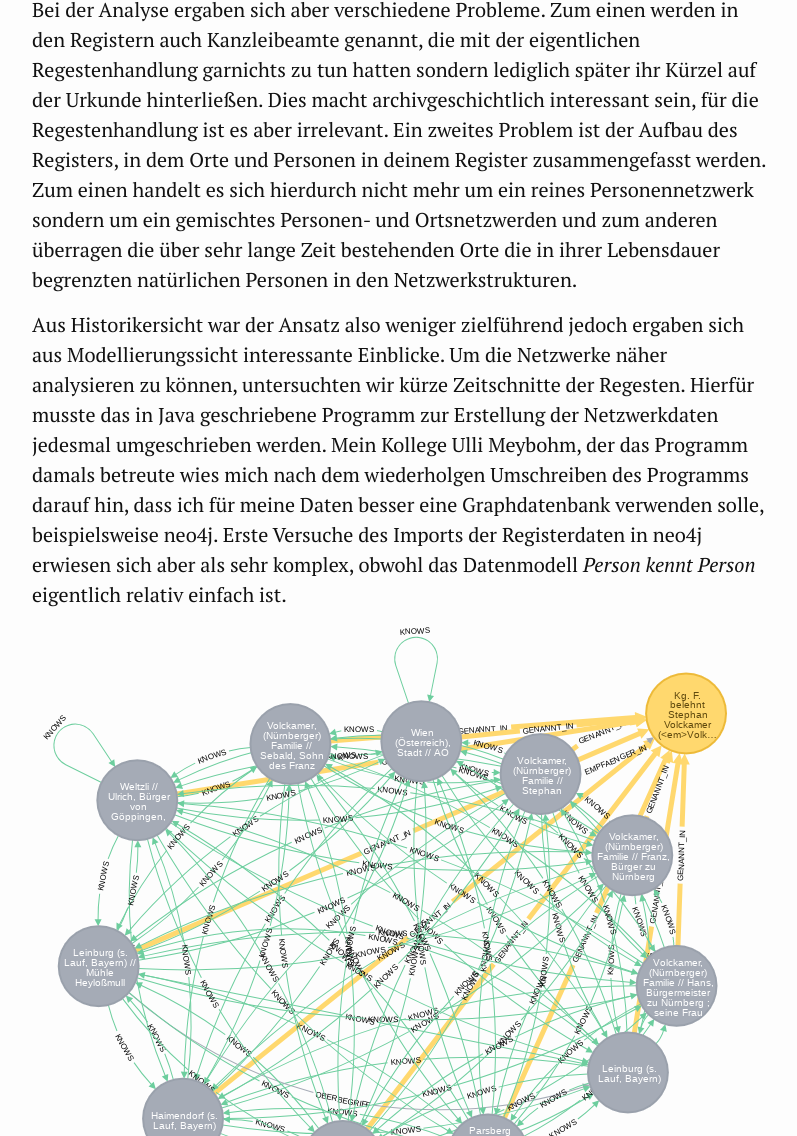
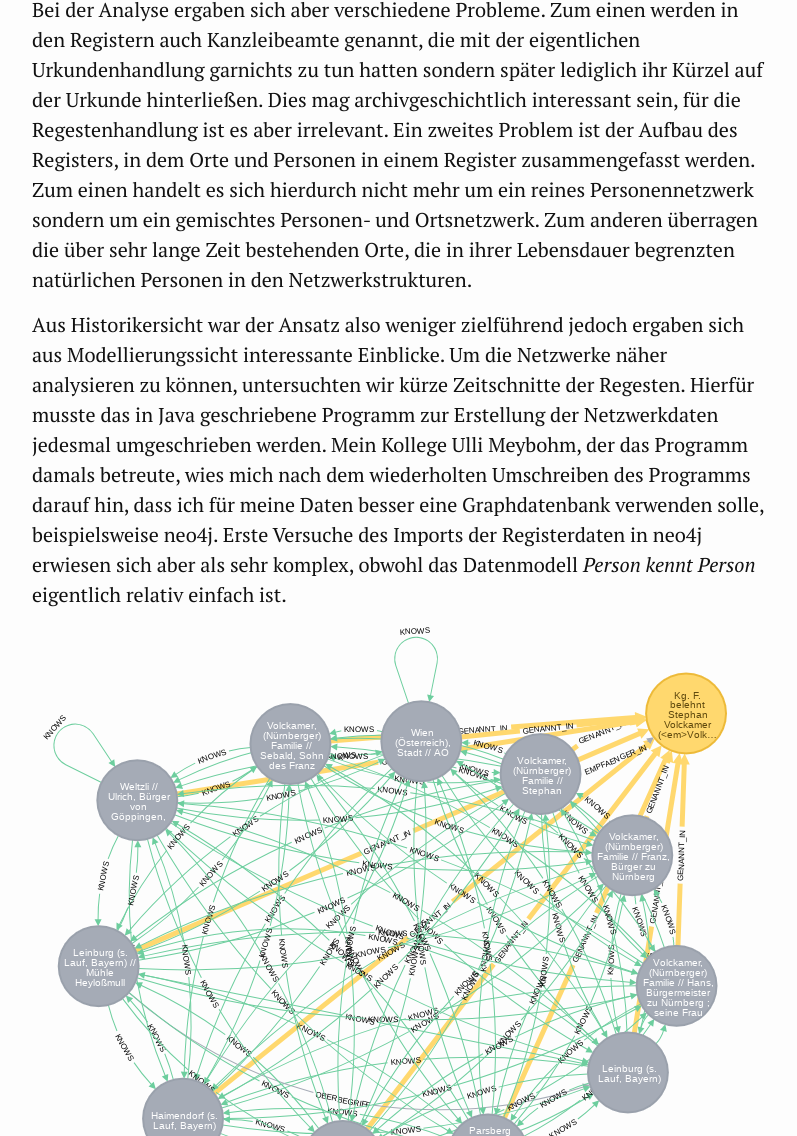
Before and after one commit to kuczera/Graphentechnologien, a Jekyll site: the page built from docs/10_Regesta-Imperii.md, in a window 1280 px wide and 1400 px high, scrolled down 5653 px. Shown: the part 264-1400 px from the top of the window, without its empty margins (238-1035 px from the left). Built offline with Jekyll 4.4.1, drawn with Linux system fonts in a browser that asks for light colours; some of the changed text lies outside the part shown.

Commit message:
Regestennutzung durchkorrigiert

```diff
--- a/docs/10_Regesta-Imperii.md
+++ b/docs/10_Regesta-Imperii.md
@@ -62,9 +62,9 @@ In der folgenden Abbildung sind die den Registern des Regestenbandes von Joseph
 
 ![Personennetzwerk aus den Registern der Regesten Chmels.](Bilder/Chmelvisualisierung-v2.png)
 
-Bei der Analyse ergaben sich aber verschiedene Probleme. Zum einen werden in den Registern auch Kanzleibeamte genannt, die mit der eigentlichen Regestenhandlung garnichts zu tun hatten sondern lediglich später ihr Kürzel auf der Urkunde hinterließen. Dies macht archivgeschichtlich interessant sein, für die Regestenhandlung ist es aber irrelevant. Ein zweites Problem ist der Aufbau des Registers, in dem Orte und Personen in deinem Register zusammengefasst werden. Zum einen handelt es sich hierdurch nicht mehr um ein reines Personennetzwerk sondern um ein gemischtes Personen- und Ortsnetzwerden und zum anderen überragen die über sehr lange Zeit bestehenden Orte die in ihrer Lebensdauer begrenzten natürlichen Personen in den Netzwerkstrukturen.
+Bei der Analyse ergaben sich aber verschiedene Probleme. Zum einen werden in den Registern auch Kanzleibeamte genannt, die mit der eigentlichen Urkundenhandlung garnichts zu tun hatten sondern später lediglich ihr Kürzel auf der Urkunde hinterließen. Dies mag archivgeschichtlich interessant sein, für die Regestenhandlung ist es aber irrelevant. Ein zweites Problem ist der Aufbau des Registers, in dem Orte und Personen in einem Register zusammengefasst werden. Zum einen handelt es sich hierdurch nicht mehr um ein reines Personennetzwerk sondern um ein gemischtes Personen- und Ortsnetzwerk. Zum anderen überragen die über sehr lange Zeit bestehenden Orte, die in ihrer Lebensdauer begrenzten natürlichen Personen in den Netzwerkstrukturen.
 
-Aus Historikersicht war der Ansatz also weniger zielführend jedoch ergaben sich aus Modellierungssicht interessante Einblicke. Um die Netzwerke näher analysieren zu können, untersuchten wir kürze Zeitschnitte der Regesten. Hierfür musste das in Java geschriebene Programm zur Erstellung der Netzwerkdaten jedesmal umgeschrieben werden. Mein Kollege Ulli Meybohm, der das Programm damals betreute wies mich nach dem wiederholgen Umschreiben des Programms darauf hin, dass ich für meine Daten besser eine Graphdatenbank verwenden solle, beispielsweise neo4j. Erste Versuche des Imports der Registerdaten in neo4j erwiesen sich aber als sehr komplex, obwohl das Datenmodell *Person kennt Person* eigentlich relativ einfach ist.
+Aus Historikersicht war der Ansatz also weniger zielführend jedoch ergaben sich aus Modellierungssicht interessante Einblicke. Um die Netzwerke näher analysieren zu können, untersuchten wir kürze Zeitschnitte der Regesten. Hierfür musste das in Java geschriebene Programm zur Erstellung der Netzwerkdaten jedesmal umgeschrieben werden. Mein Kollege Ulli Meybohm, der das Programm damals betreute, wies mich nach dem wiederholten Umschreiben des Programms darauf hin, dass ich für meine Daten besser eine Graphdatenbank verwenden solle, beispielsweise neo4j. Erste Versuche des Imports der Registerdaten in neo4j erwiesen sich aber als sehr komplex, obwohl das Datenmodell *Person kennt Person* eigentlich relativ einfach ist.
 
 
 ![Regest und Registereinträge mit `GENANNT_IN`-Kanten und den `KNOWS`-Kanten.](Bilder/1zu1-Beziehungen-Register-Regest.png)
```
Also changed, not shown: other parts of docs/10_Regesta-Imperii.md (+4 -4 lines).
